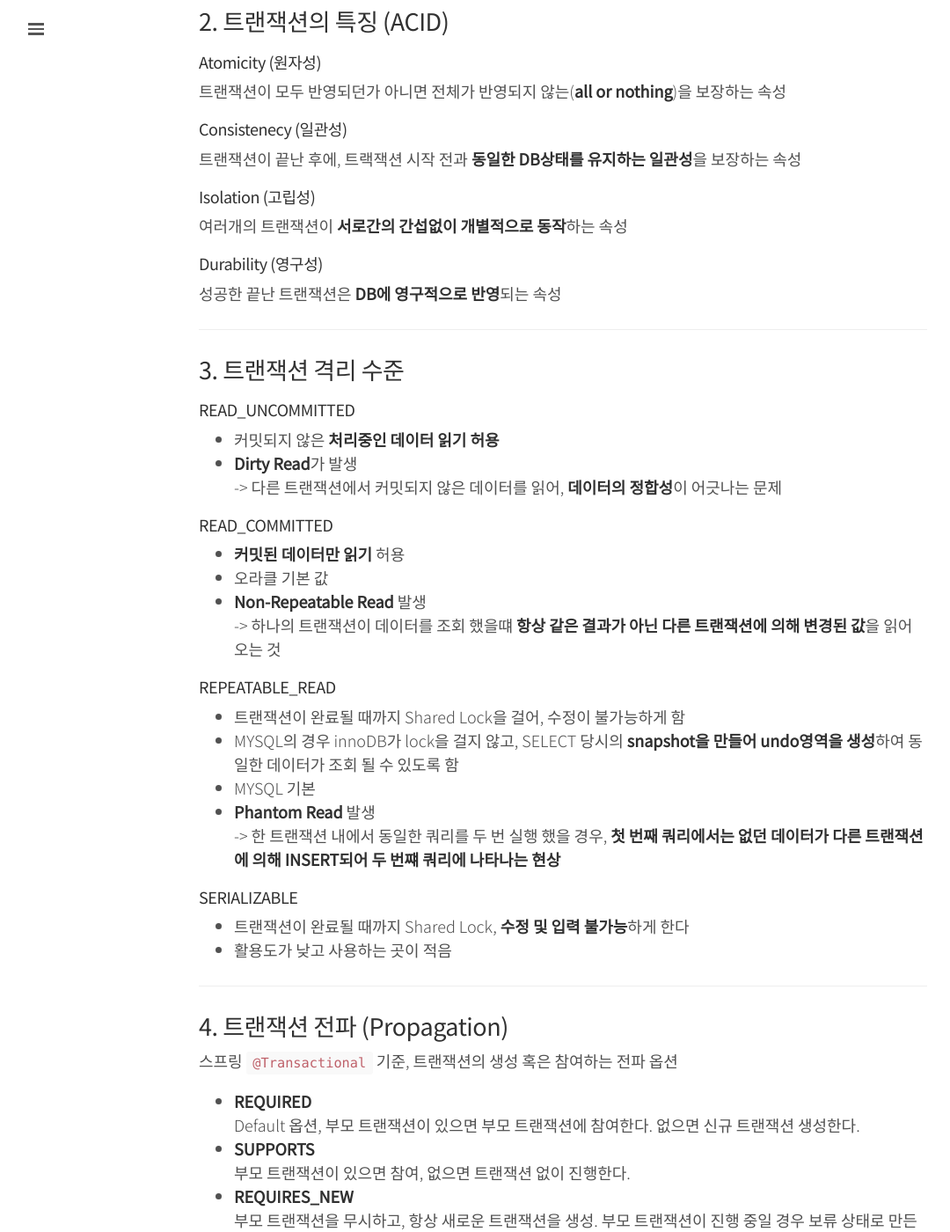
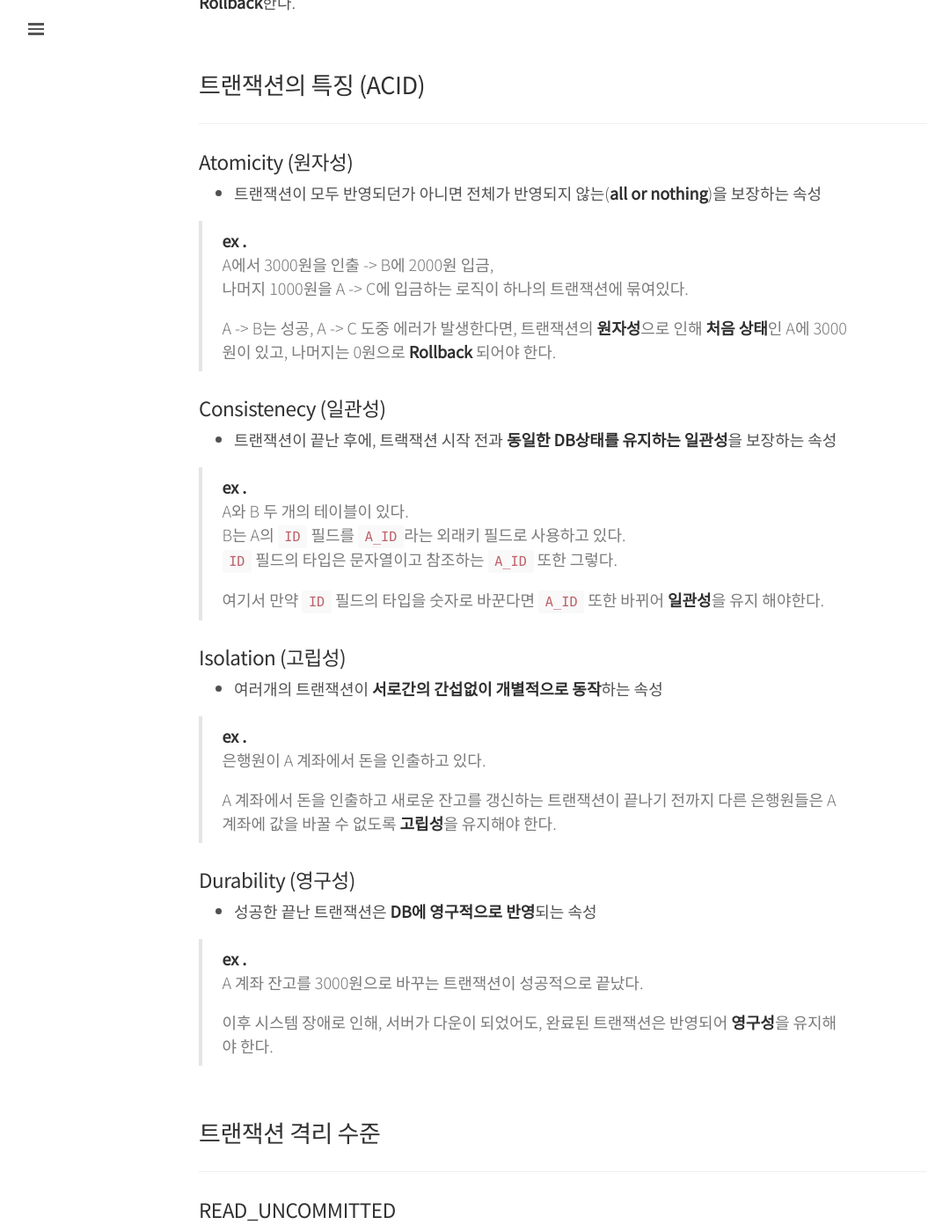
Before and after one commit to kingjakeu/kingjakeu.github.io, a Jekyll site: the page built from _posts/2020-08-06-transactions.md, in a window 1280 px wide and 1400 px high, scrolled down 465 px. Shown: the whole window at 88% size, without its empty margins (0-1080 px from the left). Built offline with Jekyll 4.4.1, drawn with Linux system fonts in a browser that asks for light colours; our own code applies the rules of GitHub Pages for plain Markdown files; comment, search, counter and statistics services are not loaded; some of the changed text lies outside the part shown.

Commit message:
트랜잭션 수정

```diff
--- a/_posts/2020-08-06-transactions.md
+++ b/_posts/2020-08-06-transactions.md
@@ -10,85 +10,125 @@ sitemap :
 
 <br>
 
-## 1. 트랜잭션이란
-
-데이터베이스의 상태를 변환하는 하나 이상의 데이터베이스 연산의 논리적 단위이다.
-DBMS는 하나의 트랜잭션에 여러 개의 연산이 **전부 처리되어 Commit**되거나 아니면 **전부 적용 되지 않도록 Rollback**한다.
+## 트랜잭션이란
 
 ---
 
-## 2. 트랜잭션의 특징 (ACID)
+데이터베이스의 상태를 변환하는 하나 이상의 데이터베이스 연산의 논리적 단위이다.
 
-#### Atomicity (원자성)
+DBMS는 하나의 트랜잭션에 여러 개의 연산이 **전부 처리되어 Commit**되거나 아니면 **전부 적용 되지 않도록 Rollback**한다.
 
-트랜잭션이 모두 반영되던가 아니면 전체가 반영되지 않는(**all or nothing**)을 보장하는 속성
+<br>
 
-#### Consistenecy (일관성)
-
-트랜잭션이 끝난 후에, 트랙잭션 시작 전과 **동일한 DB상태를 유지하는 일관성**을 보장하는 속성
-
-#### Isolation (고립성)
-
-여러개의 트랜잭션이 **서로간의 간섭없이 개별적으로 동작**하는 속성
-
-#### Durability (영구성)
-
-성공한 끝난 트랜잭션은 **DB에 영구적으로 반영**되는 속성
+## 트랜잭션의 특징 (ACID)
 
 ---
 
-## 3. 트랜잭션 격리 수준
+### Atomicity (원자성)
 
-#### READ_UNCOMMITTED
+- 트랜잭션이 모두 반영되던가 아니면 전체가 반영되지 않는(**all or nothing**)을 보장하는 속성
 
-+ 커밋되지 않은 **처리중인 데이터 읽기 허용**
-+ **Dirty Read**가 발생
-    -> 다른 트랜잭션에서 커밋되지 않은 데이터를 읽어, **데이터의 정합성**이 어긋나는 문제
+> **ex .**
+> A에서 3000원을 인출 -> B에 2000원 입금,
+> 나머지 1000원을 A -> C에 입금하는 로직이 하나의 트랜잭션에 묶여있다.
+>
+> A -> B는 성공, A -> C 도중 에러가 발생한다면, 트랜잭션의 **원자성**으로 인해 **처음 상태**인 A에 3000원이 있고, 나머지는 0원으로 **Rollback** 되어야 한다.
 
-#### READ_COMMITTED
+### Consistenecy (일관성)
 
-+ **커밋된 데이터만 읽기** 허용
-+ 오라클 기본 값
-+ **Non-Repeatable Read** 발생
-    -> 하나의 트랜잭션이 데이터를 조회 했을떄 **항상 같은 결과가 아닌 다른 트랜잭션에 의해 변경된 값**을 읽어 오는 것
+- 트랜잭션이 끝난 후에, 트랙잭션 시작 전과 **동일한 DB상태를 유지하는 일관성**을 보장하는 속성
 
-#### REPEATABLE_READ
+> **ex .**
+> A와 B 두 개의 테이블이 있다.
+> B는 A의 `ID` 필드를 `A_ID`라는 외래키 필드로 사용하고 있다.
+> `ID` 필드의 타입은 문자열이고 참조하는 `A_ID` 또한 그렇다.
+>
+> 여기서 만약 `ID` 필드의 타입을 숫자로 바꾼다면 `A_ID` 또한 바뀌어 **일관성**을 유지 해야한다.
 
-+ 트랜잭션이 완료될 때까지 Shared Lock을 걸어, 수정이 불가능하게 함
-+ MYSQL의 경우 innoDB가 lock을 걸지 않고, SELECT 당시의 **snapshot을 만들어 undo영역을 생성**하여 동일한 데이터가 조회 될 수 있도록 함
-+ MYSQL 기본
-+ **Phantom Read** 발생
-    -> 한 트랜잭션 내에서 동일한 쿼리를 두 번 실행 했을 경우, **첫 번째 쿼리에서는 없던 데이터가 다른 트랜잭션에 의해 INSERT되어 두 번쨰 쿼리에 나타나는 현상**
+### Isolation (고립성)
 
-#### SERIALIZABLE
+- 여러개의 트랜잭션이 **서로간의 간섭없이 개별적으로 동작**하는 속성
 
-+ 트랜잭션이 완료될 때까지 Shared Lock, **수정 및 입력 불가능**하게 한다
-+ 활용도가 낮고 사용하는 곳이 적음
+> **ex .**
+> 은행원이 A 계좌에서 돈을 인출하고 있다.
+>
+> A 계좌에서 돈을 인출하고 새로운 잔고를 갱신하는 트랜잭션이 끝나기 전까지 다른 은행원들은 A 계좌에 값을 바꿀 수 없도록 **고립성**을 유지해야 한다.
+
+### Durability (영구성)
+
+- 성공한 끝난 트랜잭션은 **DB에 영구적으로 반영**되는 속성
+
+> **ex .**
+> A 계좌 잔고를 3000원으로 바꾸는 트랜잭션이 성공적으로 끝났다.
+>
+> 이후 시스템 장애로 인해, 서버가 다운이 되었어도, 완료된 트랜잭션은 반영되어 **영구성**을 유지해야 한다.
+
+<br>
+
+## 트랜잭션 격리 수준
 
 ---
 
-## 4. 트랜잭션 전파 (Propagation)
+### READ_UNCOMMITTED
+
+- 커밋되지 않은 **처리중인 데이터 읽기 허용**
+- **Dirty Read**가 발생
+    - 다른 트랜잭션에서 커밋되지 않은 데이터를 읽어, **데이터의 정합성**이 어긋나는 문제
+
+### READ_COMMITTED
+
+- **커밋된 데이터만 읽기** 허용
+- 오라클 기본 값
+- **Non-Repeatable Read** 발생
+    - 하나의 트랜잭션이 데이터를 조회 했을떄 **항상 같은 결과가 아닌 다른 트랜잭션에 의해 변경된 값**을 읽어 오는 것
+
+### REPEATABLE_READ
+
+- 트랜잭션이 완료될 때까지 Shared Lock을 걸어, 수정이 불가능하게 함
+- MYSQL의 경우 innoDB가 lock을 걸지 않고, SELECT 당시의 **snapshot을 만들어 undo영역을 생성**하여 동일한 데이터가 조회 될 수 있도록 함
+- MYSQL 기본
+- **Phantom Read** 발생
+    -  한 트랜잭션 내에서 동일한 쿼리를 두 번 실행 했을 경우, **첫 번째 쿼리에서는 없던 데이터가 다른 트랜잭션에 의해 INSERT되어 두 번째 쿼리에 나타나는 현상**
+
+### SERIALIZABLE
+
+- 트랜잭션이 완료될 때까지 Shared Lock, **수정 및 입력 불가능**하게 한다
+- 활용도가 낮고 사용하는 곳이 적음
+
+<br>
+
+## 트랜잭션 전파 (Propagation)
+
+---
 
 스프링 `@Transactional` 기준, 트랜잭션의 생성 혹은 참여하는 전파 옵션
 
-+ **REQUIRED**
+- **REQUIRED**
     Default 옵션, 부모 트랜잭션이 있으면 부모 트랜잭션에 참여한다. 없으면 신규 트랜잭션 생성한다.
-+ **SUPPORTS**
+
+- **SUPPORTS**
     부모 트랜잭션이 있으면 참여, 없으면 트랜잭션 없이 진행한다.
-+ **REQUIRES_NEW**
+
+- **REQUIRES_NEW**
     부모 트랜잭션을 무시하고, 항상 새로운 트랜잭션을 생성. 부모 트랜잭션이 진행 중일 경우 보류 상태로 만든다.
-+ **MANDATORY**
+
+- **MANDATORY**
     트랜잭션이 있으면 참여하고, 없으면 예외를 발생시킨다. 독립적으로 진행되면 안되는 Case일때 적용한다.
-+ **NOT_SUPPORTED**
+
+- **NOT_SUPPORTED**
     트랜잭션이 없이 진행한다. 부모 트랜잭션이 진행 중일 경우 보류 상태로 만든다.
-+ **NEVER**
+
+- **NEVER**
     트랜잭션이 없이 진행한다. 부모 트랜잭션이 존재할 경우 예외를 발생시킨다.
-+ **NESTED**
+
+- **NESTED**
     진행 중인 트랜잭션이 있으면 중첩해서, 트랜잭션 안에 트랜잭션을 만든다. 중첩된 트랜잭션내에서 자식 트랜잭션은 부모에게 영향을 주지 못한다.
 
+<br>
+
+### References
+
 ---
-
-#### References
 
 [https://nesoy.github.io/articles/2019-05/Database-Transaction-isolation](https://nesoy.github.io/articles/2019-05/Database-Transaction-isolation)
 [http://www.dbguide.net/db.db?cmd=view&boardUid=148216&boardConfigUid=9&boardIdx=138&boardStep=1](http://www.dbguide.net/db.db?cmd=view&boardUid=148216&boardConfigUid=9&boardIdx=138&boardStep=1)
```
Also changed, not shown: other parts of _posts/2020-08-06-transactions.md (+1 -1 lines).
